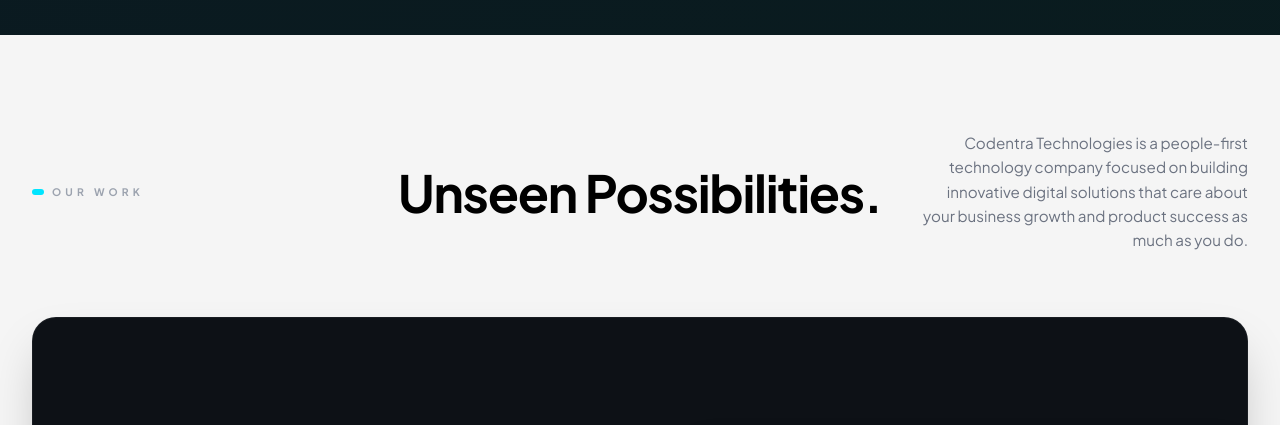
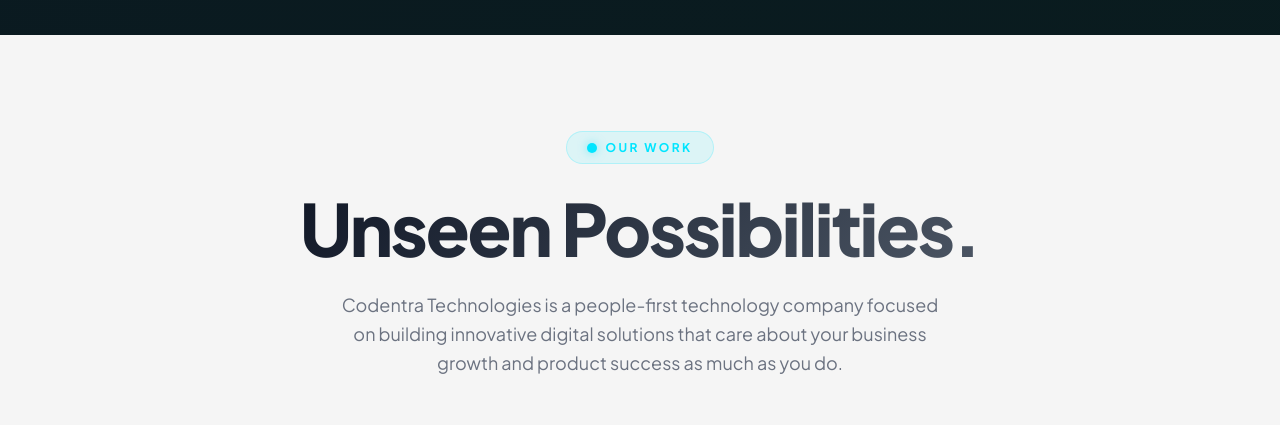
Before and after one commit to codentratechnologies/Codentra_Technologies, a React (Vite) app: page / in a window 1280 px wide. Shown: the part 7900-8325 px from the top of the page. Built offline with nearby package versions, Linux system fonts and the light colour scheme.

Commit message:
style: update projects section layout and typography and remove unused links from site data

```diff
--- a/src/data/siteData.js
+++ b/src/data/siteData.js
@@ -137,8 +137,7 @@
     statLabel: "Products",
     statValue2: "100%",
     statLabel2: "Craftsmanship",
-    image: "/images/radhe_shyam.png",
-    link: "#"
+    image: "/images/radhe_shyam.png"
   },
   {
     title: "Eventia",
@@ -147,8 +146,7 @@
     statLabel: "Tickets Sold",
     statValue2: "500+",
     statLabel2: "Events Hosted",
-    image: "/images/eventia.png",
-    link: "#"
+    image: "/images/eventia.png"
   }
 ];
 
--- a/src/sections/Projects.css
+++ b/src/sections/Projects.css
@@ -12,79 +12,57 @@
   max-width: 1400px;
   display: flex;
   flex-direction: column;
-  align-items: flex-start;
+  align-items: center;
+  text-align: center;
   margin-bottom: 4rem;
 }
 
-@media (min-width: 1024px) {
-  .projects-header {
-    display: grid;
-    grid-template-columns: 1fr auto 1fr;
-    align-items: center;
-    gap: 2rem;
-  }
-}
-
 .projects-header-label {
-  display: flex;
+  display: inline-flex;
   align-items: center;
   gap: 0.5rem;
   margin-bottom: 1.5rem;
-}
-
-@media (min-width: 1024px) {
-  .projects-header-label {
-    margin-bottom: 0;
-  }
+  background-color: rgba(0, 229, 255, 0.1);
+  padding: 0.5rem 1.25rem;
+  border-radius: 9999px;
+  border: 1px solid rgba(0, 229, 255, 0.2);
 }
 
 .projects-header-label .dot {
-  width: 12px;
-  height: 6px;
+  width: 10px;
+  height: 10px;
   background-color: #00E5FF;
-  border-radius: 9999px;
+  border-radius: 50%;
+  box-shadow: 0 0 10px rgba(0, 229, 255, 0.5);
 }
 
 .projects-header-label p {
-  font-size: 0.65rem;
-  letter-spacing: 0.4em;
-  color: #9ca3af;
+  font-size: 0.75rem;
+  letter-spacing: 0.2em;
+  color: #00E5FF;
   text-transform: uppercase;
   font-weight: 700;
   margin: 0;
 }
 
 .projects-header h2 {
-  font-size: clamp(36px, 4vw, 56px);
-  font-weight: 700;
-  color: black;
+  font-size: clamp(40px, 6vw, 72px);
+  font-weight: 800;
   line-height: 1.1;
-  letter-spacing: -0.025em;
+  letter-spacing: -0.03em;
   margin: 0;
-  max-width: 400px;
-}
-
-@media (min-width: 1024px) {
-  .projects-header h2 {
-    max-width: none;
-    text-align: center;
-  }
+  background: linear-gradient(135deg, #111827 0%, #4b5563 100%);
+  -webkit-background-clip: text;
+  -webkit-text-fill-color: transparent;
+  max-width: 800px;
 }
 
 .projects-desc {
   color: #6b7280;
-  font-size: 0.95rem;
+  font-size: clamp(1rem, 1.5vw, 1.125rem);
   line-height: 1.6;
-  max-width: 400px;
-  margin-top: 1.5rem;
-}
-
-@media (min-width: 1024px) {
-  .projects-desc {
-    margin-top: 0;
-    margin-left: auto;
-    text-align: right;
-  }
+  max-width: 600px;
+  margin: 1.5rem auto 0;
 }
 
 .view-all-btn {
```
